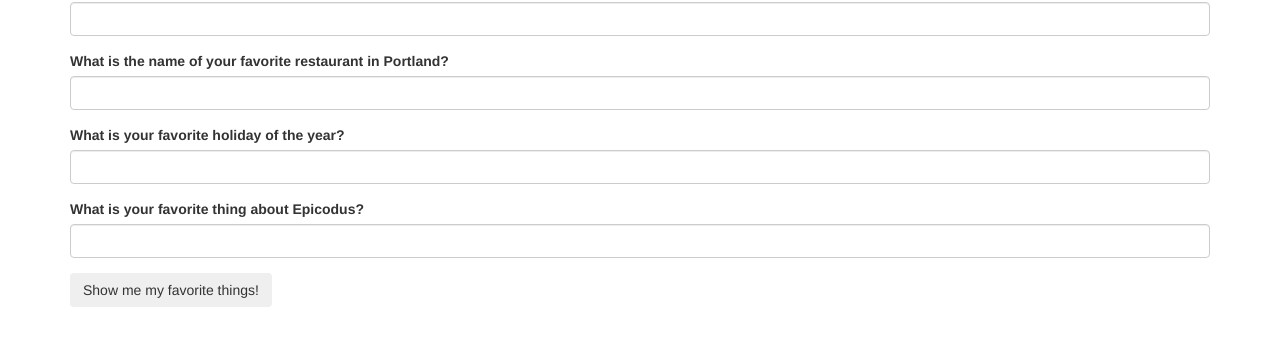
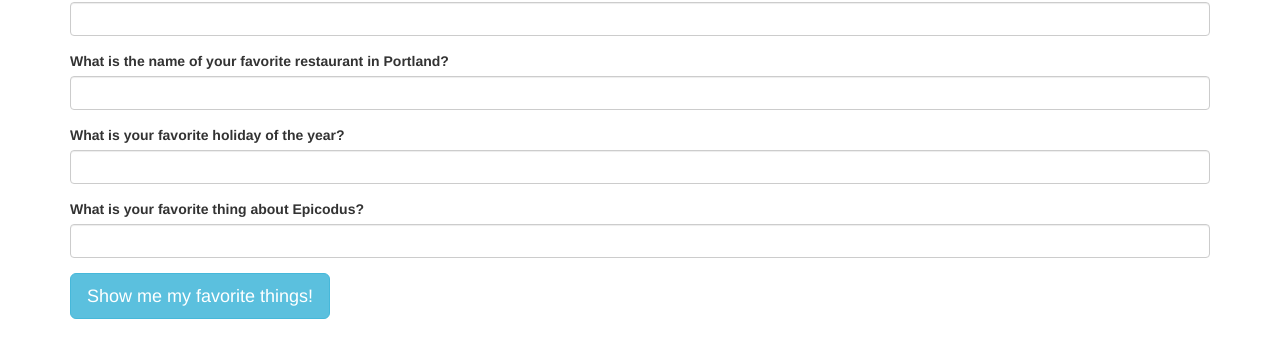
Before and after one commit to sarastillwell/jquery-code-review, a plain HTML site: page index.html in a window 1280 px wide. Shown: the part 93-450 px from the top of the page. Drawn offline with Linux system fonts and the light colour scheme.

Commit message:
make the button cooler.

```diff
--- a/index.html
+++ b/index.html
@@ -30,7 +30,7 @@
             <input id="epicodus" class="form-control" type="text">
           </div>
 
-          <button type="submit" class="btn">Show me my favorite things!</button>
+          <button type="submit" class="btn btn-info btn-lg">Show me my favorite things!</button>
         </form>
       </div>
 
```
Also changed, not shown: 1 other file.
